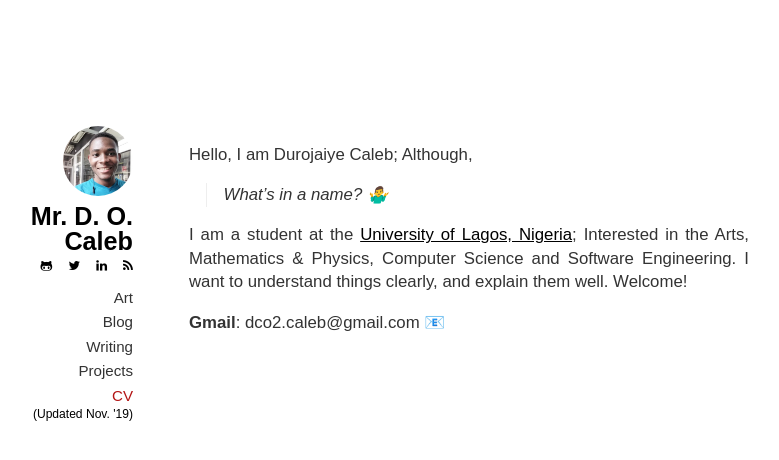
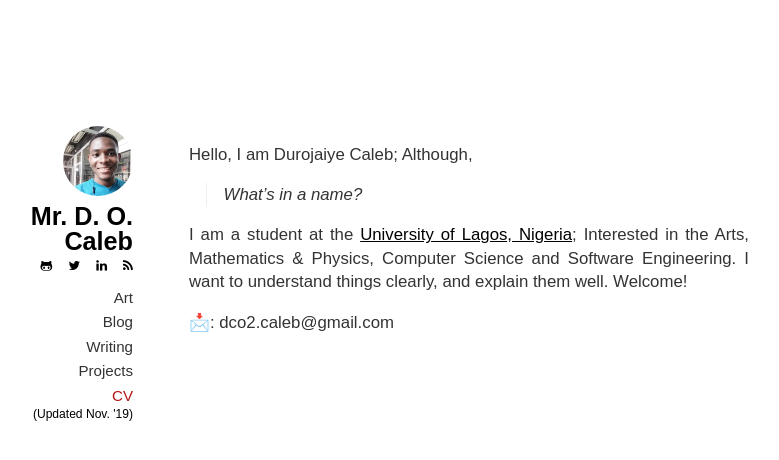
Before and after one commit to dCO2/blog-gh-pages, a Jekyll site: the page built from index.md, in a window 1280 px wide. Shown: the top 460 px of the page, without its empty margins (187-966 px from the left). Built offline with Jekyll 4.4.1, drawn with Linux system fonts in a browser that asks for light colours; emoji names are drawn with the system emoji font; some web fonts are replaced.

Commit message:
Update index.md

```diff
--- a/index.md
+++ b/index.md
@@ -7,12 +7,12 @@ title: Home
 {: style="margin-top:0; margin-bottom: 0;"}
 
 Hello, I am Durojaiye Caleb; Although,
-> What's in a name? 🤷‍♂️
+> What's in a name?
 
 I am a student at the [University of Lagos, Nigeria][1]; Interested in the Arts, Mathematics & Physics, Computer Science and Software Engineering. I want to understand things clearly, and explain them well. Welcome!
 
 
-**Gmail**: dco2.caleb@gmail.com :email:
+📩: dco2.caleb@gmail.com
 
 [1]: https://www.unilag.edu.ng/
 [2]: https://www.google.com/
```
